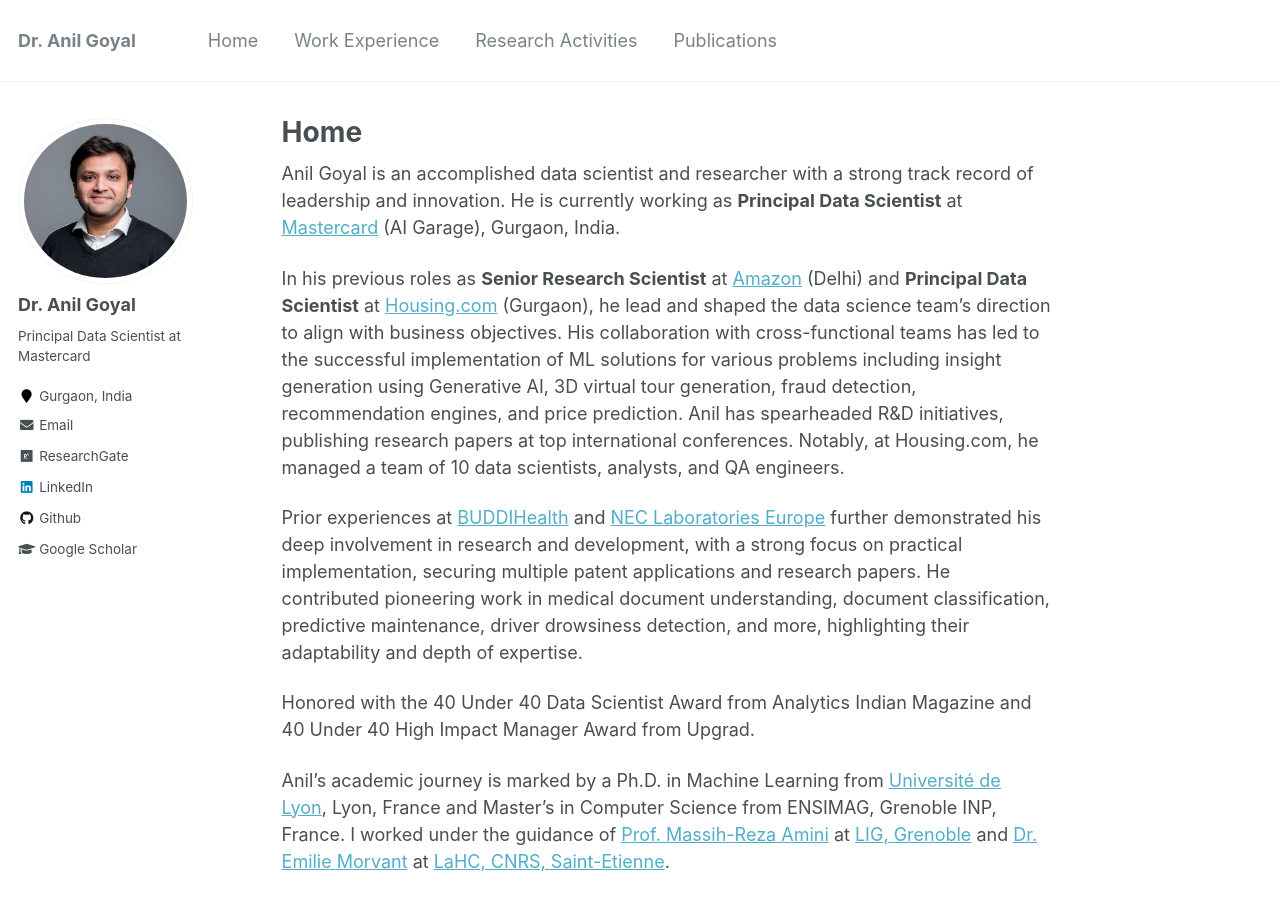
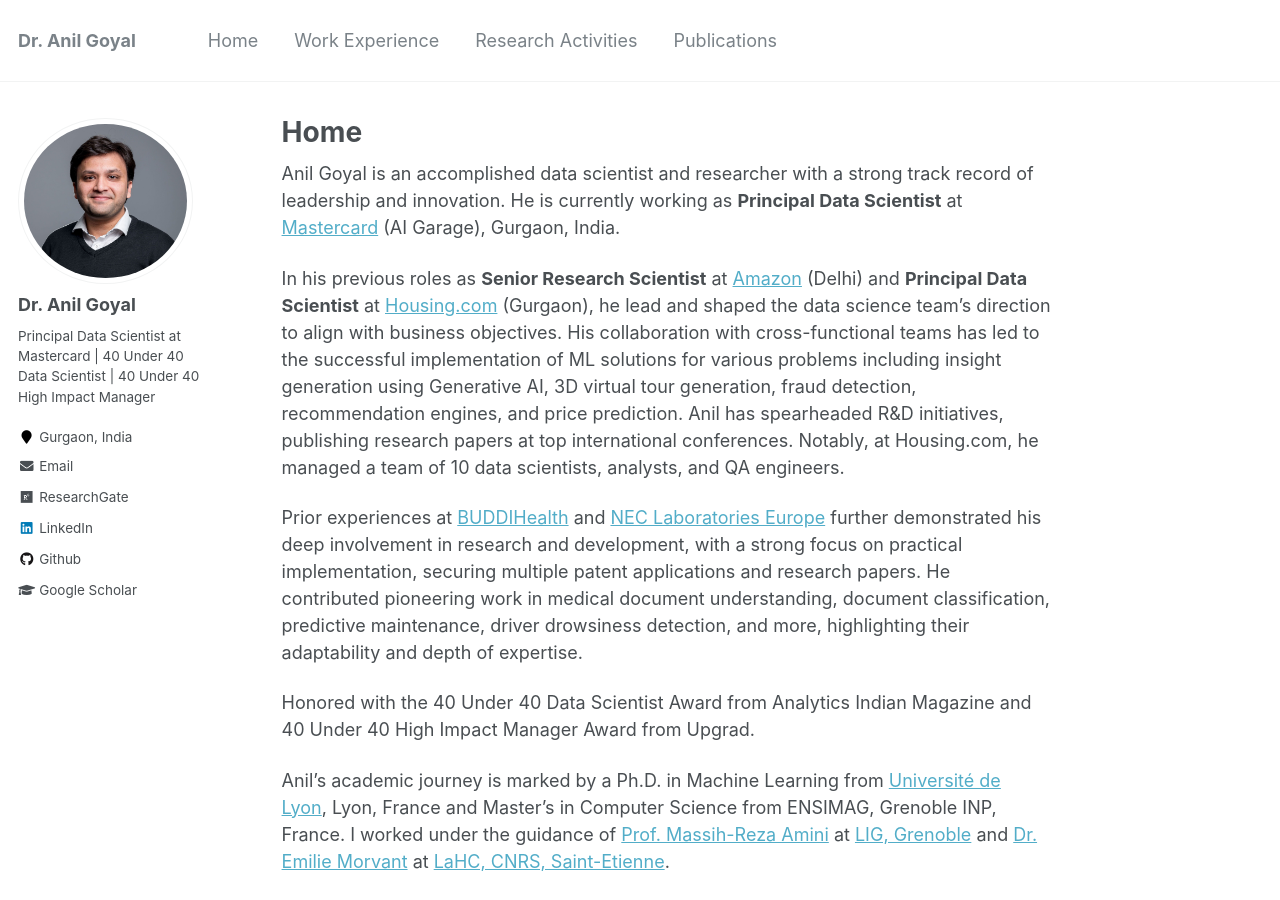
Before and after one commit to goyalanil/goyalanil.github.io, a Jekyll site: the page built from _pages/about.md, in a window 1280 px wide and 900 px high. Built offline with Jekyll 4.4.1, drawn with Linux system fonts in a browser that asks for light colours.

Commit message:
Update _config.yml

```diff
--- a/_config.yml
+++ b/_config.yml
@@ -10,7 +10,7 @@
 title                    : "Dr. Anil Goyal "
 title_separator          : "-"
 name                     : &name " Dr. Anil Goyal"
-description              : &description "Principal Data Scientist at Mastercard"
+description              : &description "Principal Data Scientist at Mastercard | 40 Under 40 Data Scientist | 40 Under 40 High Impact Manager"
 url                      : https://goyalanil.github.io # the base hostname & protocol for your site e.g. "https://mmistakes.github.io"
 baseurl                  : "" # the subpath of your site, e.g. "/blog"
 repository               : "goyalanil.github.io"
@@ -82,7 +82,7 @@
 author:
   name             : "Dr. Anil Goyal"
   avatar           : "Anil_Goyal.jpg"
-  bio              : "Principal Data Scientist at Mastercard"
+  bio              : "Principal Data Scientist at Mastercard | 40 Under 40 Data Scientist | 40 Under 40 High Impact Manager"
   location         : "Gurgaon, India"
   employer         :
   pubmed           :
```
